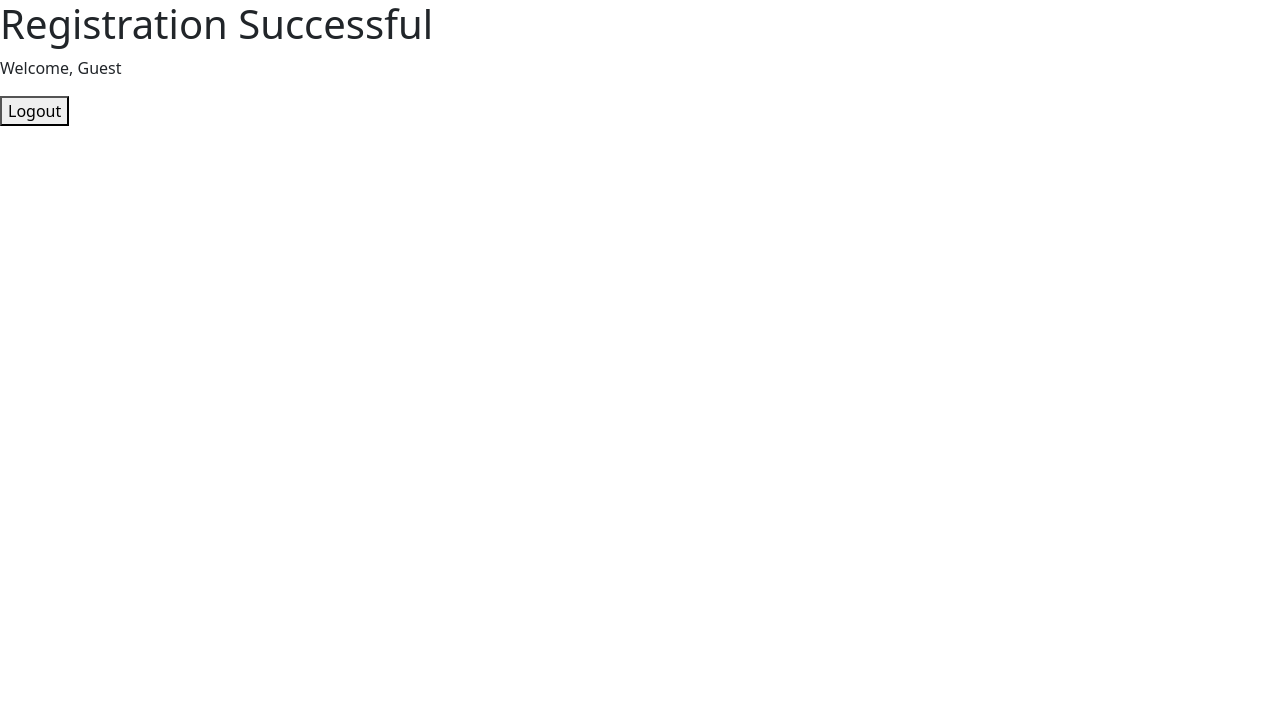
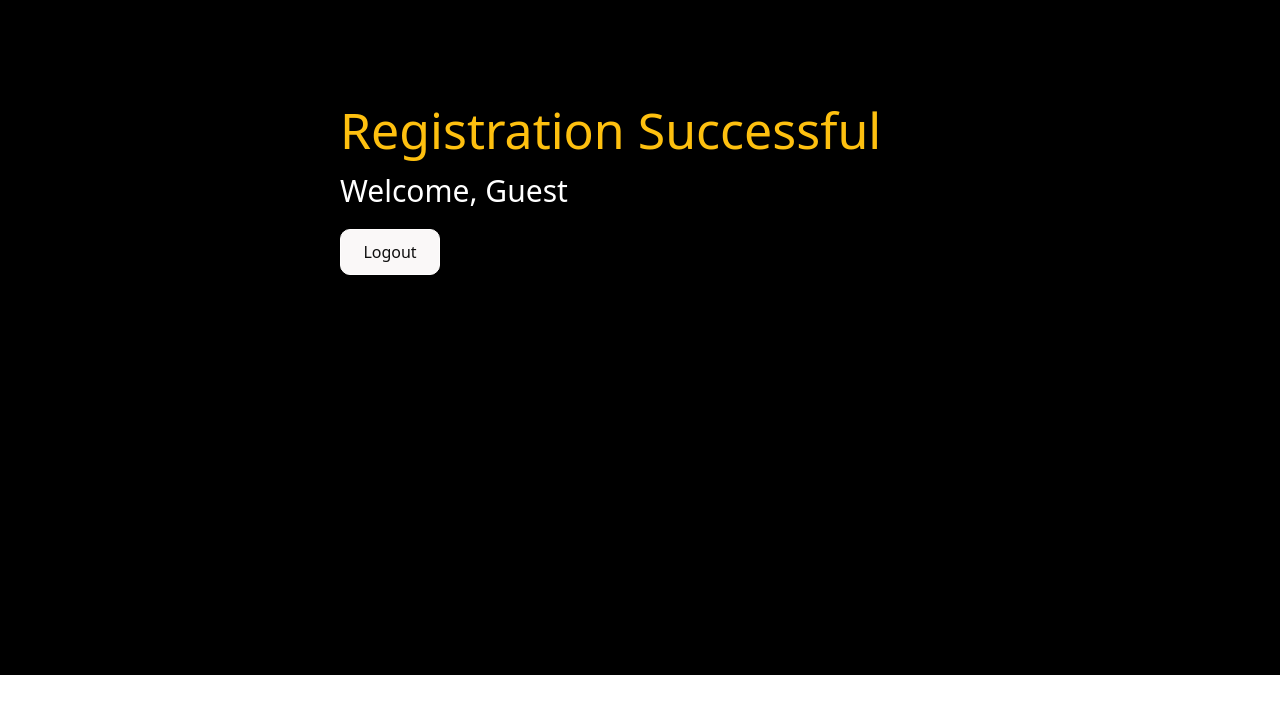
Before and after one commit to naledimuhauli/registration-form, a React (Create React App) app in the folder client/: page /dashboard in a window 1280 px wide. Shown: the top 714 px of the page. Built offline with nearby package versions, Linux system fonts and the light colour scheme.

Commit message:
styled the landing page

```diff
--- a/client/src/App.css
+++ b/client/src/App.css
@@ -91,3 +91,34 @@ span .login {
     color: #FEC00F;
     text-decoration: none;
 }
+
+.landing {
+    background-color: black;
+    padding: 100px 200px 400px 200px;
+}
+
+.landing .page {
+    max-width: 600px;
+    display: block;
+    margin: auto;
+    align-items: center;
+}
+
+.page h1 {
+    color: #FEC00F;
+    font-size: 50px;
+}
+
+.page p {
+    color: white;
+    font-size: 30px;
+}
+
+.page button {
+    width: 100px;
+    padding: 10px;
+    border: 1px solid rgb(255, 254, 254);
+    background-color: rgb(250, 248, 248);
+    color: rgb(15, 15, 15);
+    border-radius: 10px;
+}
--- a/client/src/landingPage.js
+++ b/client/src/landingPage.js
@@ -1,5 +1,7 @@
 import React from 'react';
 import { useLocation, useNavigate } from 'react-router-dom';
+import './App.css';
+
 
 function LandingPage() {
     const location = useLocation();
@@ -12,10 +14,12 @@ function LandingPage() {
     };
 
     return (
-        <div>
-            <h1>Registration Successful</h1>
-            <p>Welcome, {email}</p>
-            <button onClick={handleLogout}>Logout</button>
+        <div className='landing'>
+            <div className="page">
+                <h1>Registration Successful</h1>
+                <p>Welcome, {email}</p>
+                <button onClick={handleLogout}>Logout</button>
+            </div>
         </div>
     );
 }
--- a/client/src/login.js
+++ b/client/src/login.js
@@ -30,7 +30,7 @@ function Login() {
 
         try {
             // Send POST request to verify email and password
-            const response = await axios.post('http://localhost:5000/auth/login', formData);
+            const response = await axios.post('http://localhost:3000/auth/login', formData);
             setSuccess(response.data.message); // Display success message
 
             // Redirect to landing page with email passed as state
--- a/client/src/registration.js
+++ b/client/src/registration.js
@@ -43,7 +43,7 @@ function Registration() {
 
     try {
       // Send POST request to backend
-      const response = await axios.post('http://localhost:5000/auth/register', formData);
+      const response = await axios.post('http://localhost:3000/auth/register', formData);
       setSuccess(response.data.message); // Display success message
 
       // Clear the form fields
```
